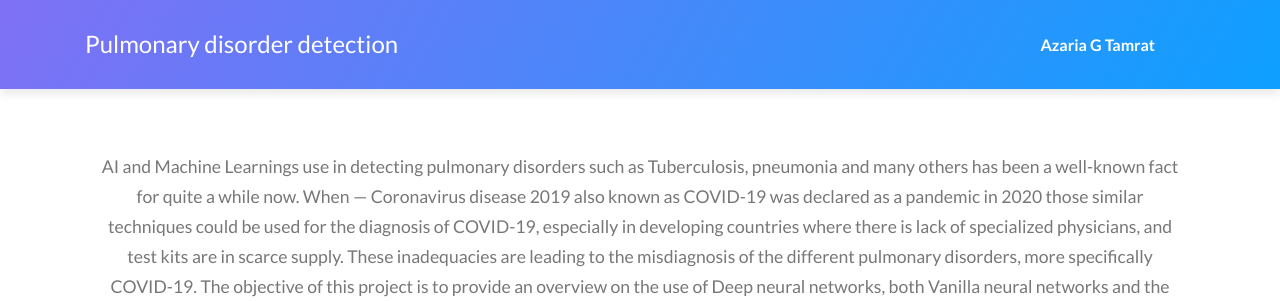
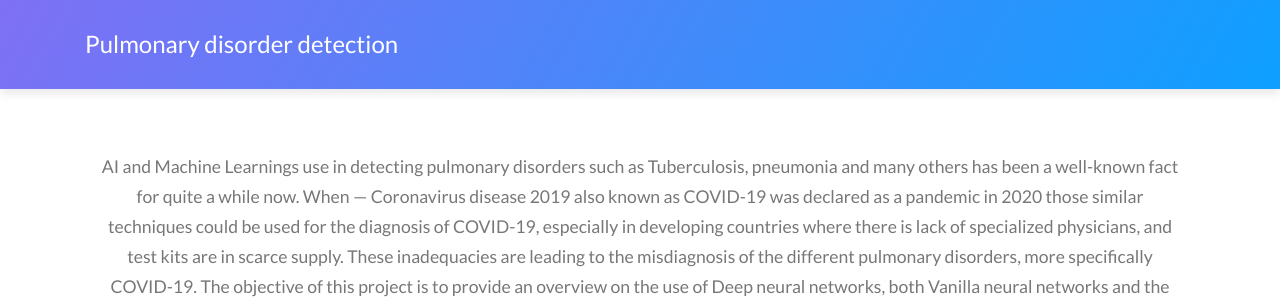
Before and after one commit to Azariagmt/pulmonary-disorder-detection-using-x-ray-images, a Flask app: page / in a window 1280 px wide. Shown: the top 301 px of the page. Run offline with Flask 2, Linux system fonts and the light colour scheme; some libraries are stand-ins or nearby versions; some web fonts are replaced.

Commit message:
name delete

```diff
--- a/templates/base.html
+++ b/templates/base.html
@@ -39,8 +39,9 @@
                     navigation</span><span class="navbar-toggler-icon"></span></button>
             <div class="collapse navbar-collapse" id="navbarNav">
                 <ul class="nav navbar-nav ml-auto">
-                    <li class="nav-item"><a class="nav-link"
-                            href="https://www.linkedin.com/in/azaria-gebremichael/">Azaria G Tamrat</a></li>
+                    <!-- <li class="nav-item"><a class="nav-link"
+                        href="https://www.linkedin.com/in/azaria-gebremichael/">Azaria G Tamrat</a>
+                    </li> -->
                 </ul>
             </div>
         </div>
```
